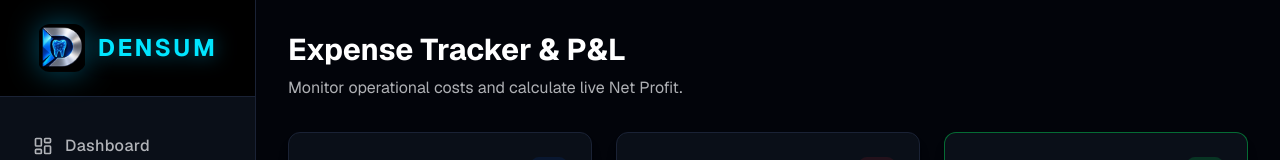
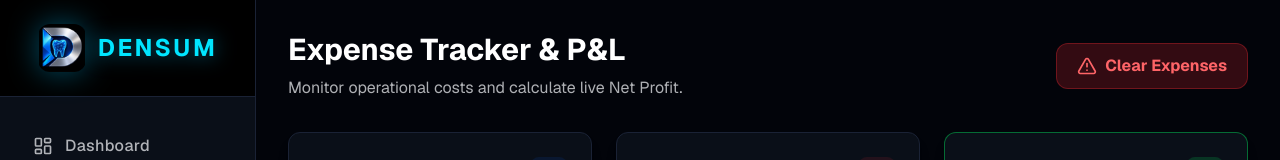
Before and after one commit to Hexor099/Densum_Admin, a Next.js app: page /expenses in a window 1280 px wide. Shown: the top 160 px of the page. Built offline with nearby package versions, Linux system fonts and the light colour scheme; no server answers; the database is empty.

Commit message:
feat: add clear expenses button for testing

```diff
--- a/src/app/expenses/page.tsx
+++ b/src/app/expenses/page.tsx
@@ -1,7 +1,7 @@
 "use client";
 
 import { useState, useEffect } from 'react';
-import { TrendingUp, TrendingDown, Receipt, DollarSign, Plus, Calculator } from 'lucide-react';
+import { TrendingUp, TrendingDown, Receipt, DollarSign, Plus, Calculator, AlertTriangle } from 'lucide-react';
 import { fetchData, writeData } from '@/lib/firebase';
 
 export default function ExpensesPage() {
@@ -59,9 +59,23 @@ export default function ExpensesPage() {
 
   return (
     <div className="max-w-7xl mx-auto space-y-6 animate-in fade-in duration-500">
-      <header className="mb-8">
-        <h1 className="text-3xl font-bold text-white mb-2">Expense Tracker & P&L</h1>
-        <p className="text-foreground/70">Monitor operational costs and calculate live Net Profit.</p>
+      <header className="mb-8 flex flex-col md:flex-row md:items-center justify-between gap-4">
+        <div>
+          <h1 className="text-3xl font-bold text-white mb-2">Expense Tracker & P&L</h1>
+          <p className="text-foreground/70">Monitor operational costs and calculate live Net Profit.</p>
+        </div>
+        <button
+          onClick={async () => {
+            if (confirm('Are you sure you want to completely clear all expenses? This is for testing only.')) {
+              await writeData('expenses', null);
+              setExpenses([]);
+            }
+          }}
+          className="w-full md:w-auto px-5 py-2.5 bg-red-500/20 text-red-400 font-bold rounded-xl hover:bg-red-500/30 transition-all border border-red-500/30 flex items-center justify-center gap-2"
+        >
+          <AlertTriangle size={20} />
+          Clear Expenses
+        </button>
       </header>
 
       {/* P&L Cards */}
```
